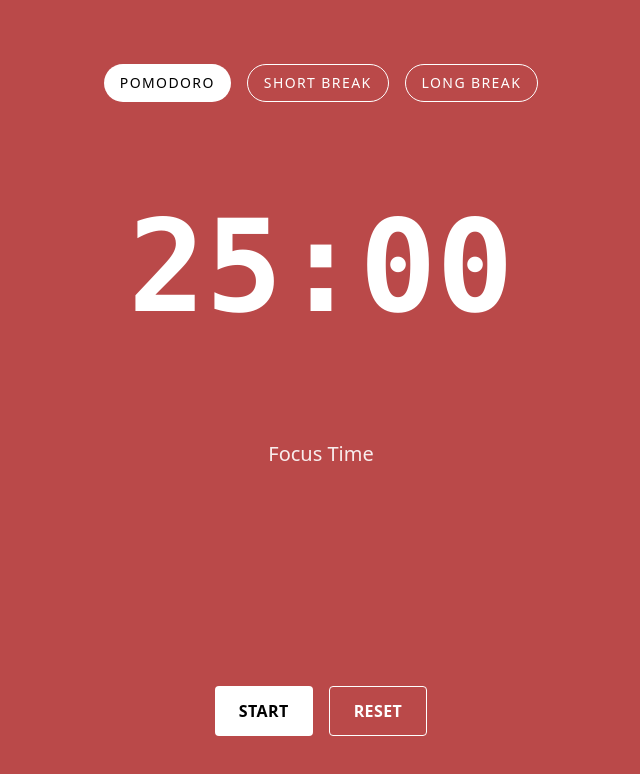
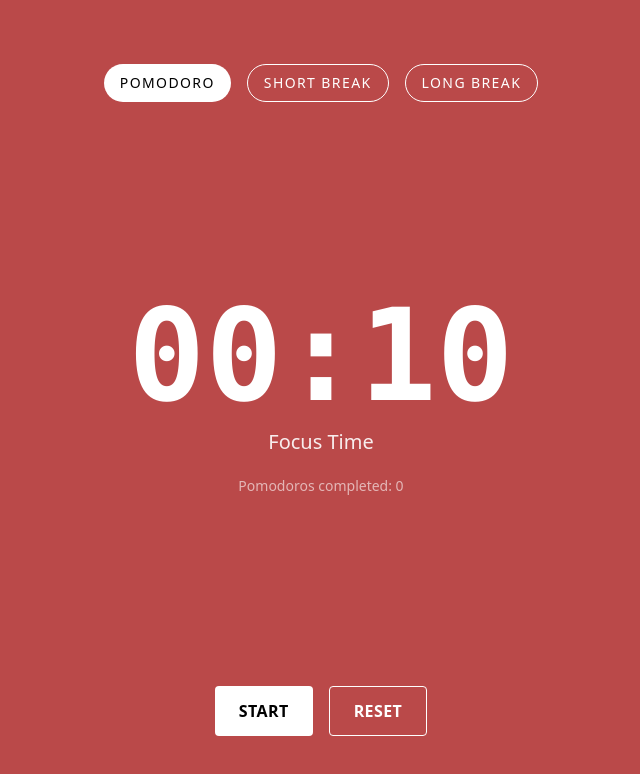
Before and after one commit to andris811/pomodoroTimer, a React (Vite) app: page / in a window 1280 px wide. Shown: the top 774 px of the page, without its empty margins (319-959 px from the left). Built offline with nearby package versions, Linux system fonts and the light colour scheme.

Commit message:
working on cycle tracking

```diff
--- a/src/App.tsx
+++ b/src/App.tsx
@@ -2,9 +2,12 @@ import { useEffect, useRef, useState } from "react";
 import CheckCircleIcon from "@mui/icons-material/CheckCircle";
 
 const MODES = {
-  pomodoro: 25 * 60,
-  short: 5 * 60,
-  long: 15 * 60,
+  // pomodoro: 25 * 60,
+  // short: 5 * 60,
+  // long: 15 * 60,
+  pomodoro: 10 * 1,
+  short: 5 * 1,
+  long: 15 * 1,
 } as const;
 
 type Mode = keyof typeof MODES;
@@ -14,7 +17,12 @@ export default function App() {
   const [timeLeft, setTimeLeft] = useState(MODES[mode]);
   const [isRunning, setIsRunning] = useState(false);
   const [completedSessions, setCompletedSessions] = useState(0);
+  const [showPrompt, setShowPrompt] = useState(false);
+  const [countdownToAutoStart, setCountdownToAutoStart] = useState(20);
+
   const intervalRef = useRef<number | null>(null);
+  const autoStartTimeout = useRef<number | null>(null);
+  const countdownInterval = useRef<number | null>(null);
 
   useEffect(() => {
     setTimeLeft(MODES[mode]);
@@ -28,25 +36,46 @@ export default function App() {
   useEffect(() => {
     if (isRunning && intervalRef.current === null) {
       intervalRef.current = window.setInterval(() => {
-        setTimeLeft((prev) => {
+        setTimeLeft(prev => {
           if (prev <= 1) {
             clearInterval(intervalRef.current!);
             intervalRef.current = null;
             setIsRunning(false);
 
+            let nextMode: Mode;
+            let nextSessions = completedSessions;
+
             if (mode === "pomodoro") {
-              setCompletedSessions((prev) => {
-                const next = prev + 1;
-                if (next % 4 === 0) {
-                  setMode("long");
+              nextSessions += 1;
+              setCompletedSessions(nextSessions);
+              nextMode = nextSessions % 4 === 0 ? "long" : "short";
             } else {
-                  setMode("short");
+              nextMode = "pomodoro";
             }
-                return next;
+
+            // Show auto-start prompt
+            setShowPrompt(true);
+            setCountdownToAutoStart(20);
+
+            // Start countdown
+            countdownInterval.current = window.setInterval(() => {
+              setCountdownToAutoStart(prev => {
+                if (prev <= 1) {
+                  clearInterval(countdownInterval.current!);
+                  countdownInterval.current = null;
+                  return 0;
+                }
+                return prev - 1;
               });
-            } else {
-              setMode("pomodoro");
-            }
+            }, 1000);
+
+            // Delay mode switch by 20000ms to show ✔️ first
+            autoStartTimeout.current = window.setTimeout(() => {
+              setShowPrompt(false);
+              setMode(nextMode);
+              setTimeLeft(MODES[nextMode]);
+              setIsRunning(true);
+            }, 20000);
 
             return 0;
           }
@@ -54,13 +83,21 @@ export default function App() {
         });
       }, 1000);
     }
+
     return () => {
       if (intervalRef.current) {
         clearInterval(intervalRef.current);
         intervalRef.current = null;
       }
     };
-  }, [isRunning, mode]);
+  }, [isRunning, mode, completedSessions]);
+
+  useEffect(() => {
+    return () => {
+      if (autoStartTimeout.current) clearTimeout(autoStartTimeout.current);
+      if (countdownInterval.current) clearInterval(countdownInterval.current);
+    };
+  }, []);
 
   const formatTime = (s: number) => {
     const m = String(Math.floor(s / 60)).padStart(2, "0");
@@ -87,37 +124,30 @@ export default function App() {
       : "bg-[#397097]";
 
   return (
-    <div
-      className={`${bgColor} text-white h-screen flex flex-col items-center justify-between p-8`}
-    >
+    <div className={`${bgColor} text-white h-screen flex flex-col items-center justify-between p-8`}>
       {/* Top Tabs */}
       <div className="flex gap-4 mt-8">
-        {(["pomodoro", "short", "long"] as Mode[]).map((m) => (
+        {(["pomodoro", "short", "long"] as Mode[]).map(m => (
           <button
             key={m}
             onClick={() => setMode(m)}
             className={`px-4 py-2 rounded-full text-sm font-medium uppercase tracking-widest transition ${
-              mode === m
-                ? "bg-white text-black"
-                : "bg-transparent border border-white"
+              mode === m ? "bg-white text-black" : "bg-transparent border border-white"
             }`}
           >
-            {m === "pomodoro"
-              ? "Pomodoro"
-              : m === "short"
-              ? "Short Break"
-              : "Long Break"}
+            {m === "pomodoro" ? "Pomodoro" : m === "short" ? "Short Break" : "Long Break"}
           </button>
         ))}
       </div>
 
-      {/* Timer */}
+      {/* Timer and Info */}
+      <div className="flex flex-col items-center">
         <div className="text-9xl font-bold font-mono">{formatTime(timeLeft)}</div>
         <div className={`text-xl font-medium mt-2 ${getStageLabel().color}`}>
           {getStageLabel().text}
         </div>
 
-      {/* Session Tracker */}
+        {/* Checkmarks */}
         <div className="flex gap-2 mt-4">
           {Array.from({ length: Math.min(completedSessions, 4) }).map((_, i) => (
             <CheckCircleIcon
@@ -126,6 +156,49 @@ export default function App() {
               style={{ animationDelay: `${i * 0.2}s` }}
             />
           ))}
+        </div>
+
+        {/* Session count (optional) */}
+        <div className="text-sm text-white/60 mt-1">
+          Pomodoros completed: {completedSessions}
+        </div>
+
+        {/* Prompt */}
+        {showPrompt && (
+          <div className="mt-6 flex flex-col items-center gap-2">
+            <div className="text-white text-lg font-medium">
+              Start next session in {countdownToAutoStart}s?
+            </div>
+            <div className="flex gap-4">
+              <button
+                className="bg-white text-black px-4 py-2 rounded"
+                onClick={() => {
+                  clearTimeout(autoStartTimeout.current!);
+                  clearInterval(countdownInterval.current!);
+                  const next = mode === "pomodoro"
+                    ? (completedSessions) % 4 === 0 ? "long" : "short"
+                    : "pomodoro";
+                  setShowPrompt(false);
+                  setMode(next);
+                  setTimeLeft(MODES[next]);
+                  setIsRunning(true);
+                }}
+              >
+                Start Now
+              </button>
+              <button
+                className="border border-white px-4 py-2 rounded"
+                onClick={() => {
+                  clearTimeout(autoStartTimeout.current!);
+                  clearInterval(countdownInterval.current!);
+                  setShowPrompt(false);
+                }}
+              >
+                Cancel
+              </button>
+            </div>
+          </div>
+        )}
       </div>
 
       {/* Controls */}
```
Lines whose indentation alone changed are shown as unchanged.
